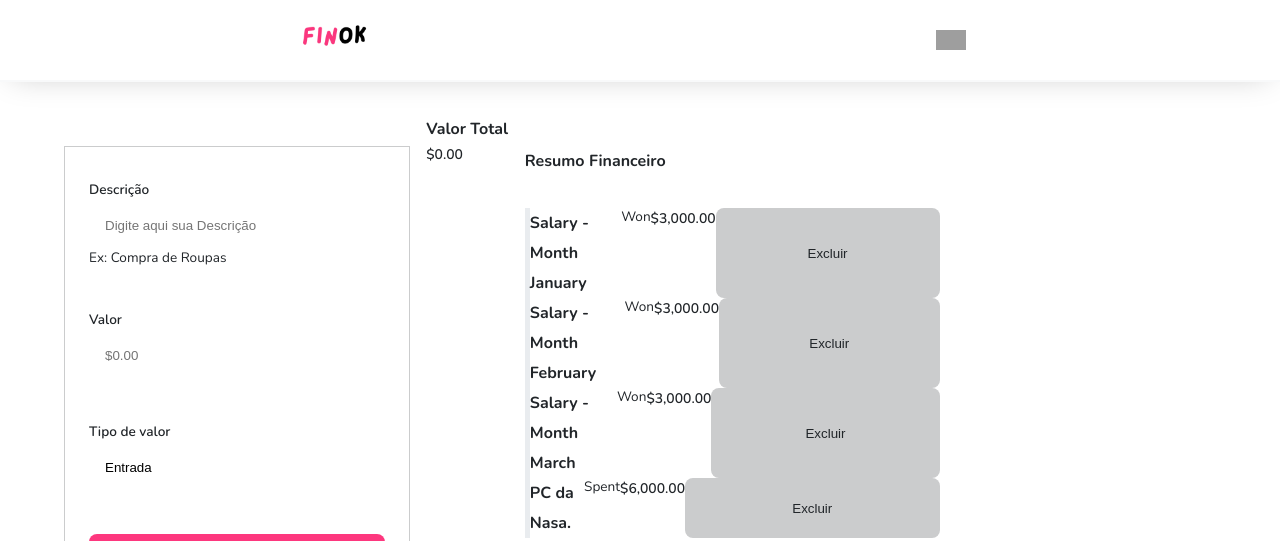
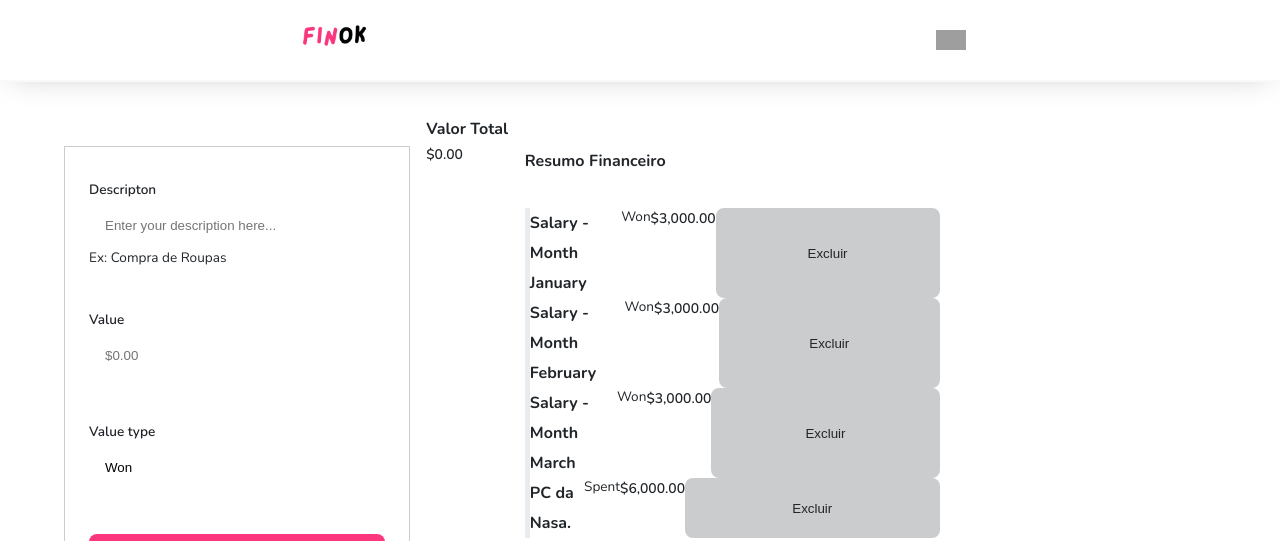
Before and after one commit to kenzie-journey-enock/react_tasks, a React (Vite) app: page / in a window 1280 px wide. Shown: the top 541 px of the page. Built offline with nearby package versions, Linux system fonts and the light colour scheme; grey boxes are pictures that could not be loaded.

Commit message:
fix: Change language

```diff
--- a/src/studies/Projects/Finok/components/atoms/InputLabelFinok.jsx
+++ b/src/studies/Projects/Finok/components/atoms/InputLabelFinok.jsx
@@ -11,7 +11,6 @@ export default function InputLabelFinok({ type, name, value, onChange, example }
 
   useEffect(() => {
     setLocale(getLocale())
-    console.log(locale)
   }, [locale])
 
   const handleChange = (e) => {
@@ -29,13 +28,13 @@ export default function InputLabelFinok({ type, name, value, onChange, example }
       {type === 'text' && (
         <div>
           <LabelText htmlFor={name}>
-            <TextFinok styleToken="caption_bold">Descrição</TextFinok>
+            <TextFinok styleToken="caption_bold">Descripton</TextFinok>
           </LabelText>
           <input
             id={name}
             name={name}
             type="text"
-            placeholder="Digite aqui sua Descrição"
+            placeholder="Enter your description here..."
             value={value}
             onChange={handleChange}
           />
@@ -46,7 +45,7 @@ export default function InputLabelFinok({ type, name, value, onChange, example }
       {type === 'money' && (
         <div>
           <LabelText htmlFor={name}>
-            <TextFinok styleToken="caption_bold">Valor</TextFinok>
+            <TextFinok styleToken="caption_bold">Value</TextFinok>
           </LabelText>
           <input
             id={name}
@@ -62,11 +61,11 @@ export default function InputLabelFinok({ type, name, value, onChange, example }
       {type === 'select' && (
         <div>
           <LabelText htmlFor={name}>
-            <TextFinok styleToken="caption_bold">Tipo de valor</TextFinok>
+            <TextFinok styleToken="caption_bold">Value type</TextFinok>
           </LabelText>
           <SelectStyled id={name} name={name} value={value} onChange={onChange}>
-            <option value="Entrada">Entrada</option>
-            <option value="Despesa">Despesa</option>
+            <option value="Won">Won</option>
+            <option value="Spent">Spent</option>
           </SelectStyled>
         </div>
       )}
```
